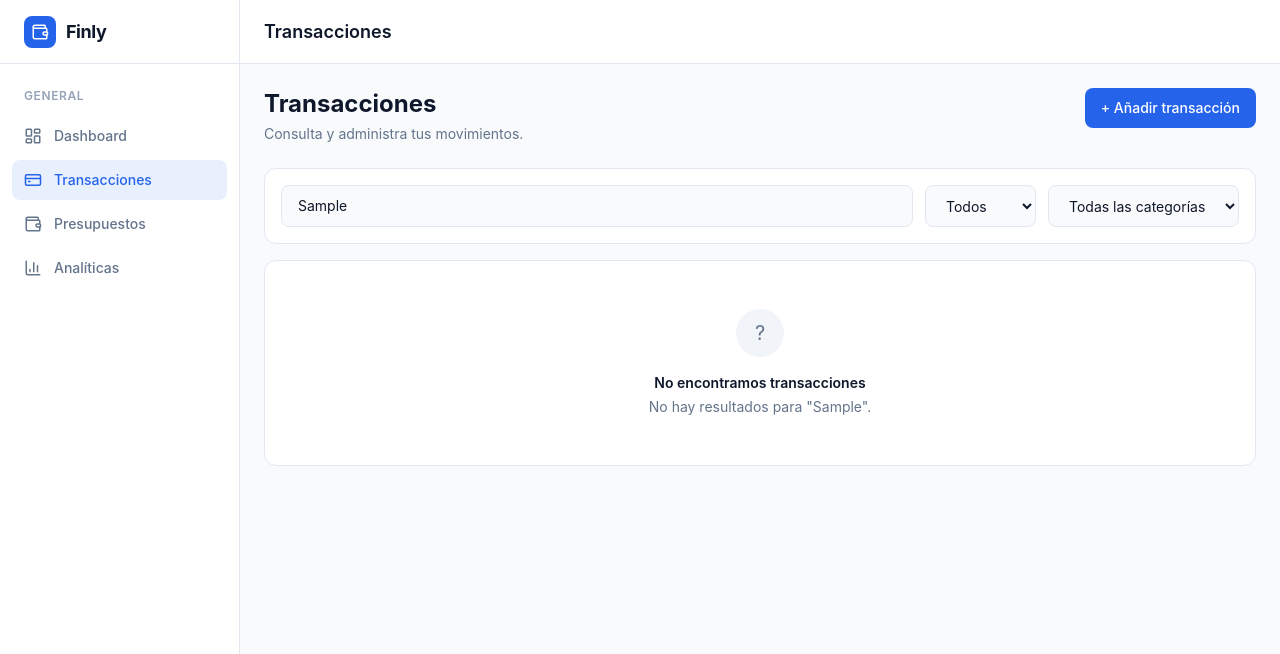
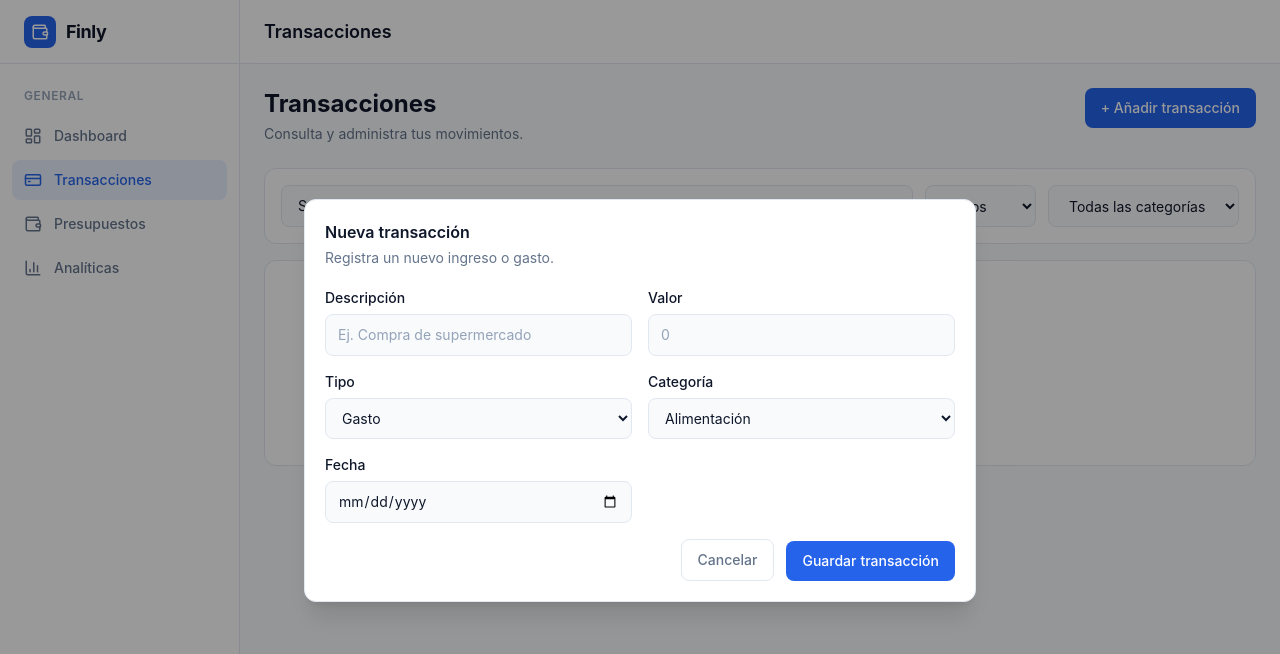
Before and after one commit to juanfeoru/finly, a React (Vite) app: page /transactions in a window 1280 px wide. Both pictures are taken after typing "Sample" into the empty fields and a click on the button "+ Añadir transacción". Shown: the top 654 px of the page. Built offline with nearby package versions, Linux system fonts and the light colour scheme.

Commit message:
feat: add transaction creation

```diff
--- a/src/App.tsx
+++ b/src/App.tsx
@@ -12,7 +12,14 @@ function App() {
 
   return (
     <Routes>
-      <Route element={<AppLayout transactions={transactions} />}>
+      <Route
+        element={
+          <AppLayout
+            transactions={transactions}
+            setTransactions={setTransactions}
+          />
+        }
+      >
         <Route path="/" element={<Dashboard />} />
         <Route path="/transactions" element={<Transactions />} />
       </Route>
--- /dev/null
+++ b/src/components/transactions/AddTransactionForm.tsx
@@ -0,0 +1,203 @@
+import { useState } from "react";
+import type { Transaction, TransactionCategory } from "../../types/transaction";
+
+interface AddTransactionFormProps {
+  onCancel: () => void;
+  onAddTransaction: (transaction: Transaction) => void;
+}
+
+type TransactionType = "income" | "expense";
+
+interface FormData {
+  description: string;
+  value: string;
+  type: TransactionType;
+  category: TransactionCategory;
+  date: string;
+}
+
+export default function AddTransactionForm({
+  onCancel,
+  onAddTransaction,
+}: AddTransactionFormProps) {
+  const [formData, setFormData] = useState<FormData>({
+    description: "",
+    value: "",
+    type: "expense",
+    category: "food",
+    date: "",
+  });
+
+  return (
+    <div className="fixed inset-0 z-50 overflow-y-auto bg-black/40 p-4">
+      <div className="flex min-h-full items-center justify-center">
+        <section className="w-full max-w-2xl rounded-xl border border-border bg-surface p-5 shadow-xl">
+          <div className="mb-5">
+            <h3 className="font-semibold text-primary-text">
+              Nueva transacción
+            </h3>
+            <p className="mt-1 text-sm text-secondary">
+              Registra un nuevo ingreso o gasto.
+            </p>
+          </div>
+
+          <form
+            onSubmit={(e) => {
+              e.preventDefault();
+
+              const newTransaction: Transaction = {
+                id: Date.now(),
+                description: formData.description,
+                value: Number(formData.value),
+                type: formData.type,
+                category: formData.category,
+                date: formData.date,
+              };
+
+              onAddTransaction(newTransaction);
+            }}
+            className="grid gap-4 sm:grid-cols-2"
+          >
+            <div>
+              <label
+                htmlFor="description"
+                className="mb-1.5 block text-sm font-medium text-primary-text"
+              >
+                Descripción
+              </label>
+              <input
+                id="description"
+                value={formData.description}
+                onChange={(e) =>
+                  setFormData((prev) => ({
+                    ...prev,
+                    description: e.target.value,
+                  }))
+                }
+                type="text"
+                placeholder="Ej. Compra de supermercado"
+                className="w-full rounded-lg border border-border bg-background px-3 py-2.5 text-sm text-primary-text outline-none placeholder:text-muted focus:border-primary"
+              />
+            </div>
+
+            <div>
+              <label
+                htmlFor="value"
+                className="mb-1.5 block text-sm font-medium text-primary-text"
+              >
+                Valor
+              </label>
+              <input
+                id="value"
+                value={formData.value}
+                onChange={(e) =>
+                  setFormData((prev) => ({
+                    ...prev,
+                    value: e.target.value,
+                  }))
+                }
+                type="number"
+                placeholder="0"
+                className="w-full rounded-lg border border-border bg-background px-3 py-2.5 text-sm text-primary-text outline-none placeholder:text-muted focus:border-primary"
+              />
+            </div>
+
+            <div>
+              <label
+                htmlFor="type"
+                className="mb-1.5 block text-sm font-medium text-primary-text"
+              >
+                Tipo
+              </label>
+              <select
+                id="type"
+                value={formData.type}
+                onChange={(e) =>
+                  setFormData((prev) => ({
+                    ...prev,
+                    type: e.target.value as TransactionType,
+                  }))
+                }
+                className="w-full rounded-lg border border-border bg-background px-3 py-2.5 text-sm text-primary-text outline-none focus:border-primary cursor-pointer"
+              >
+                <option value="expense">Gasto</option>
+                <option value="income">Ingreso</option>
+              </select>
+            </div>
+
+            <div>
+              <label
+                htmlFor="category"
+                className="mb-1.5 block text-sm font-medium text-primary-text"
+              >
+                Categoría
+              </label>
+              <select
+                id="category"
+                value={formData.category}
+                onChange={(e) =>
+                  setFormData((prev) => ({
+                    ...prev,
+                    category: e.target.value as TransactionCategory,
+                  }))
+                }
+                className="w-full rounded-lg border border-border bg-background px-3 py-2.5 text-sm text-primary-text outline-none focus:border-primary cursor-pointer"
+              >
+                <option value="food">Alimentación</option>
+                <option value="transportation">Transporte</option>
+                <option value="entertainment">Entretenimiento</option>
+                <option value="health">Salud</option>
+                <option value="education">Educación</option>
+                <option value="housing">Vivienda</option>
+                <option value="shopping">Compras</option>
+                <option value="subscriptions">Suscripciones</option>
+                <option value="salary">Salario</option>
+                <option value="freelance">Freelance</option>
+                <option value="investment">Inversiones</option>
+                <option value="other">Otros</option>
+              </select>
+            </div>
+
+            <div>
+              <label
+                htmlFor="date"
+                className="mb-1.5 block text-sm font-medium text-primary-text"
+              >
+                Fecha
+              </label>
+              <input
+                id="date"
+                type="date"
+                value={formData.date}
+                onChange={(e) =>
+                  setFormData((prev) => ({
+                    ...prev,
+                    date: e.target.value,
+                  }))
+                }
+                className="w-full rounded-lg border border-border bg-background px-3 py-2.5 text-sm text-primary-text outline-none focus:border-primary cursor-pointer"
+              />
+            </div>
+
+            <div className="flex items-end justify-end gap-3 sm:col-span-2">
+              <button
+                type="button"
+                onClick={onCancel}
+                className="rounded-lg border border-border px-4 py-2.5 text-sm font-medium text-secondary transition-colors hover:bg-surface-hover hover:text-primary-text cursor-pointer"
+              >
+                Cancelar
+              </button>
+
+              <button
+                type="submit"
+                className="rounded-lg bg-primary px-4 py-2.5 text-sm font-medium text-white transition-colors hover:bg-primary/90 cursor-pointer flex gap-1"
+              >
+                Guardar <span className="hidden sm:flex"> transacción</span>
+              </button>
+            </div>
+          </form>
+        </section>
+      </div>
+    </div>
+  );
+}
--- a/src/layouts/AppLayout.tsx
+++ b/src/layouts/AppLayout.tsx
@@ -6,9 +6,13 @@ import type { Transaction } from "../types/transaction";
 
 interface AppLayoutProps {
   transactions: Transaction[];
+  setTransactions: React.Dispatch<React.SetStateAction<Transaction[]>>;
 }
 
-export default function AppLayout({ transactions }: AppLayoutProps) {
+export default function AppLayout({
+  transactions,
+  setTransactions,
+}: AppLayoutProps) {
   const [isSidebarOpen, setIsSidebarOpen] = useState(false);
 
   return (
@@ -19,7 +23,7 @@ export default function AppLayout({ transactions }: AppLayoutProps) {
         <Header onMenuClick={() => setIsSidebarOpen(true)} />
 
         <main className="flex-1 overflow-y-auto p-6">
-          <Outlet context={{ transactions }} />
+          <Outlet context={{ transactions, setTransactions }} />
         </main>
       </div>
     </div>
--- a/src/pages/Transactions.tsx
+++ b/src/pages/Transactions.tsx
@@ -1,11 +1,13 @@
 import { useOutletContext } from "react-router";
 import type { Transaction, TransactionCategory } from "../types/transaction";
 import { ArrowDownRight, ArrowUpRight } from "lucide-react";
-import { useState } from "react";
+import { useEffect, useState } from "react";
 import TransactionEmpty from "../components/transactions/TransactionEmpty";
+import AddTransactionForm from "../components/transactions/AddTransactionForm";
 
 interface AppLayoutContext {
   transactions: Transaction[];
+  setTransactions: React.Dispatch<React.SetStateAction<Transaction[]>>;
 }
 
 type TransactionFilter = "all" | "income" | "expense";
@@ -13,11 +15,13 @@ type TransactionFilter = "all" | "income" | "expense";
 type CategoryFilter = "all" | TransactionCategory;
 
 export default function Transactions() {
-  const { transactions } = useOutletContext<AppLayoutContext>();
+  const { transactions, setTransactions } =
+    useOutletContext<AppLayoutContext>();
 
   const [search, setSearch] = useState("");
   const [typeFilter, setTypeFilter] = useState<TransactionFilter>("all");
   const [categoryFilter, setCategoryFilter] = useState<CategoryFilter>("all");
+  const [isAdding, setIsAdding] = useState(false);
 
   const filteredTransactions = transactions.filter((transaction) => {
     const matchesSearch = transaction.description
@@ -37,6 +41,23 @@ export default function Transactions() {
     (a, b) => new Date(b.date).getTime() - new Date(a.date).getTime(),
   );
 
+  useEffect(() => {
+    if (isAdding) {
+      document.body.style.overflow = "hidden";
+    } else {
+      document.body.style.overflow = "";
+    }
+
+    return () => {
+      document.body.style.overflow = "";
+    };
+  }, [isAdding]);
+
+  function handleAddTransaction(transaction: Transaction) {
+    setTransactions((prev) => [...prev, transaction]);
+    setIsAdding(false);
+  }
+
   return (
     <div>
       <div className="mb-6 flex flex-col gap-4 sm:flex-row sm:items-start sm:justify-between">
@@ -52,12 +73,19 @@ export default function Transactions() {
 
         <button
           type="button"
+          onClick={() => setIsAdding(true)}
           className="w-full rounded-lg bg-primary px-4 py-2.5 text-sm font-medium text-white transition-colors hover:bg-primary/90 sm:w-auto cursor-pointer"
         >
           + Añadir transacción
         </button>
       </div>
 
+      {isAdding && (
+        <AddTransactionForm
+          onCancel={() => setIsAdding(false)}
+          onAddTransaction={handleAddTransaction}
+        />
+      )}
       <div className="mb-4 rounded-xl border border-border bg-surface p-4">
         <div className="flex flex-col gap-3 sm:flex-row">
           <input
```
